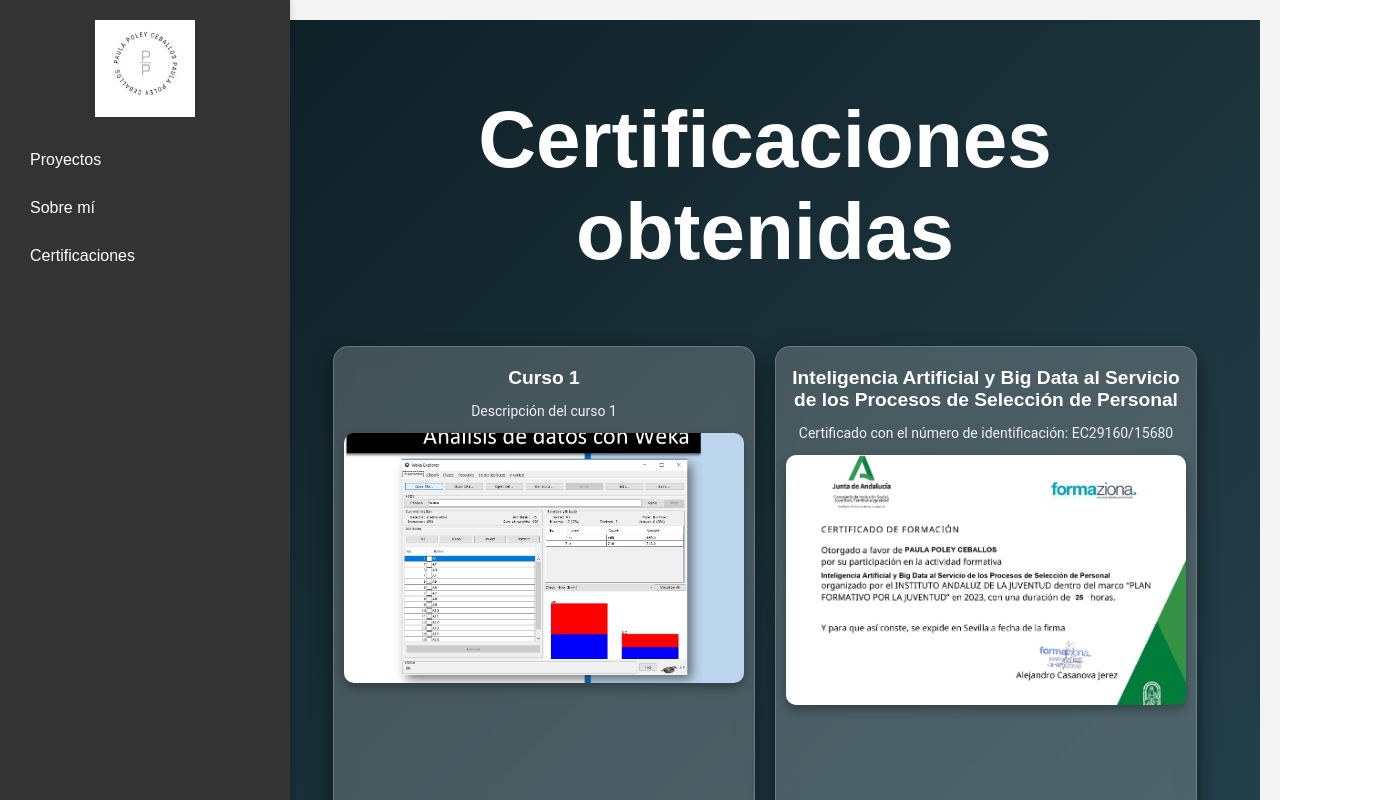
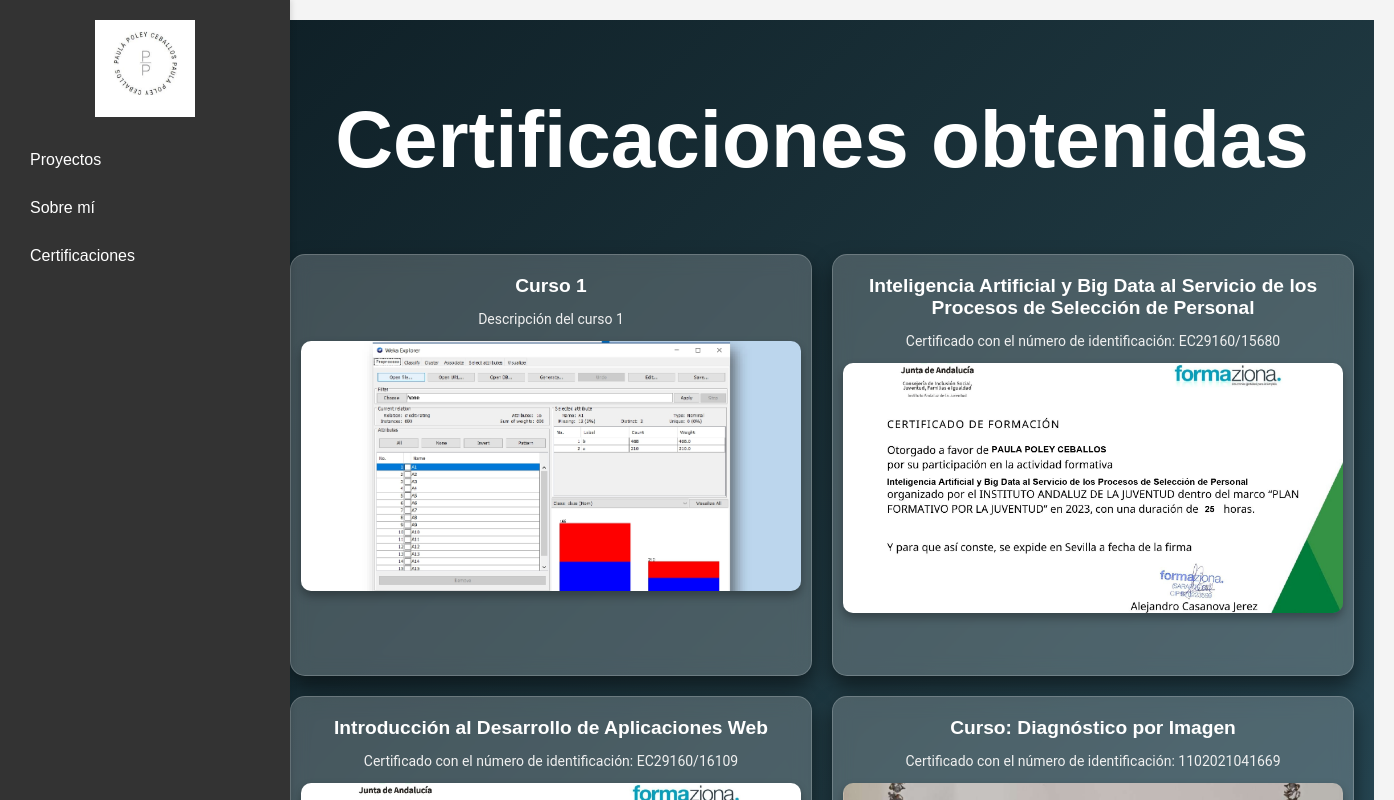
Before and after one commit to paulapoley/portfoliopaulapoley, a React (Create React App) app: page /certificaciones in a window 1280 px wide. Shown: the top 800 px of the page, 1394 px wide, since content can reach past the window. Built offline with nearby package versions, Linux system fonts and the light colour scheme.

Commit message:
Update Certificaciones.css

```diff
--- a/src/pages/Certificaciones.css
+++ b/src/pages/Certificaciones.css
@@ -29,8 +29,8 @@
   border: 1px solid rgba(255, 255, 255, 0.2); /* Borde blanco semi-transparente */
   border-radius: 15px;
   overflow: hidden;
-  width: 400px; /* Ajustado para una mejor visualización de las imágenes */
-  height: 500px;
+  width: 500px; /* Ajustado para una mejor visualización de las imágenes */
+  height: 400px;
   padding: 10px;
   box-shadow: 0 10px 20px rgba(0, 0, 0, 0.5);
   background: rgba(255, 255, 255, 0.2); /* Fondo semitransparente */
```
